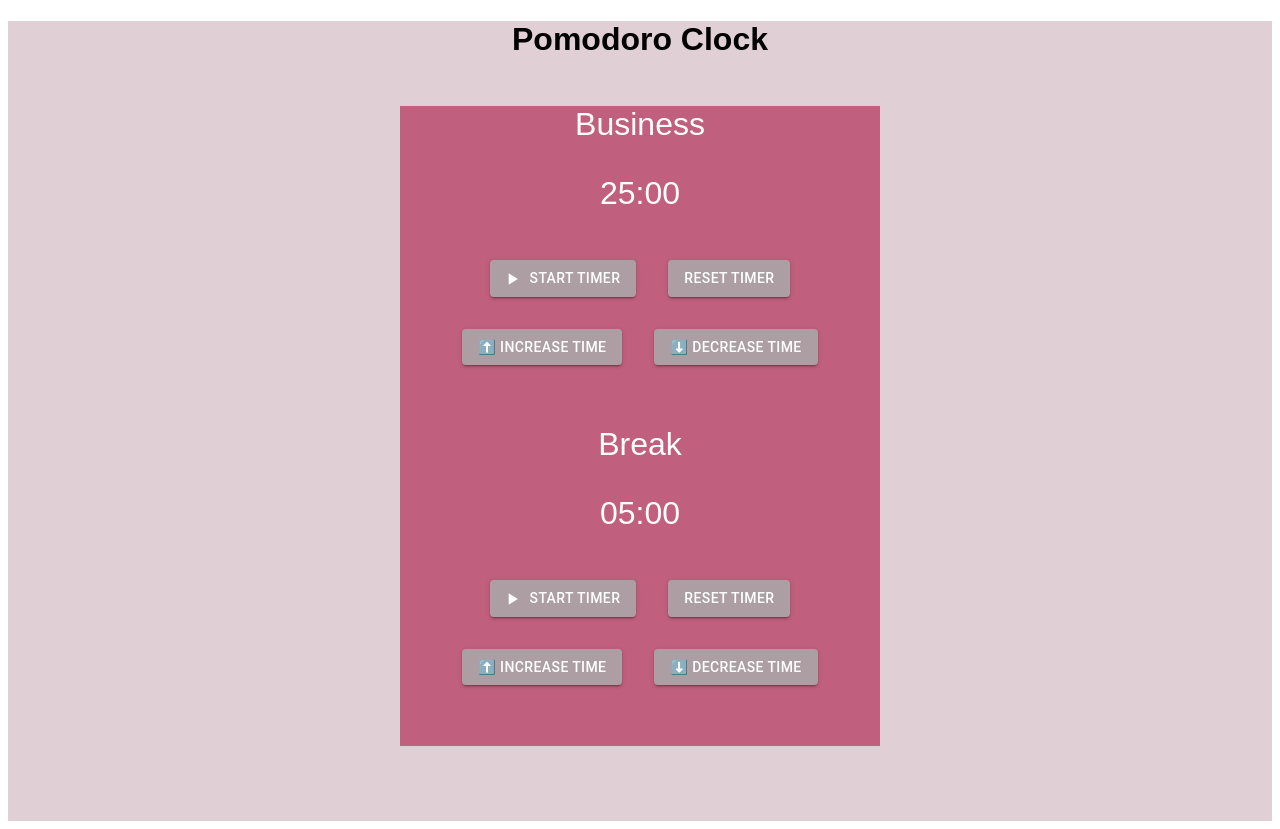
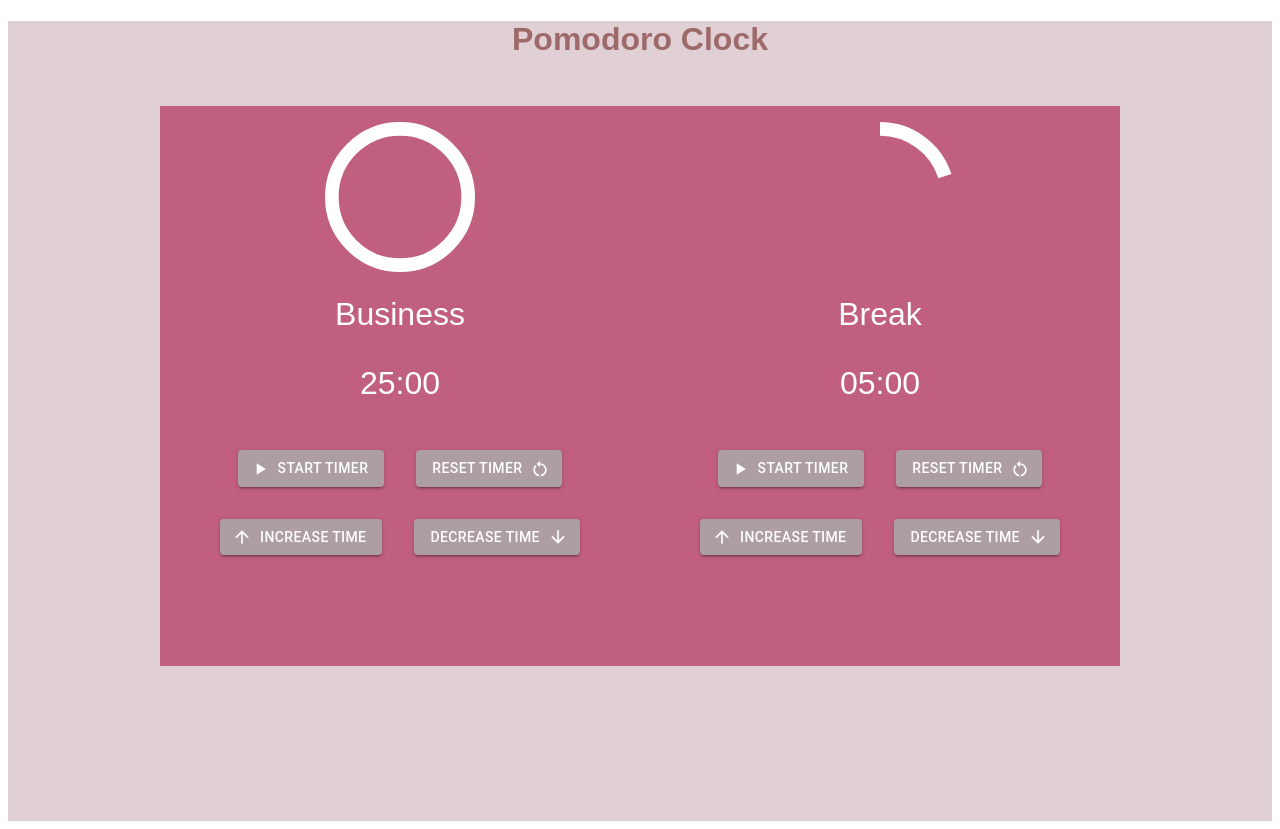
Before and after one commit to ljkahn/Pomodoro, a React (Vite) app: page /#/ in a window 1280 px wide. Built offline with nearby package versions, Linux system fonts and the light colour scheme.

Commit message:
this is a commit message

```diff
--- a/src/App.css
+++ b/src/App.css
@@ -14,6 +14,7 @@
 
 .head {
   /* margin-top: 5rem; */
+  color: rgb(157, 105, 105);
   text-align: center;
     font-family: Arial, Helvetica, sans-serif;
 }
--- a/src/pages/Pomodoro.jsx
+++ b/src/pages/Pomodoro.jsx
@@ -4,8 +4,10 @@ import Col from "react-bootstrap/Col";
 import Row from "react-bootstrap/Row";
 import Container from "react-bootstrap/Container";
 import PlayArrowIcon from "@mui/icons-material/PlayArrow";
-
-import Stack from "@mui/material/Stack";
+import RestartAltIcon from "@mui/icons-material/RestartAlt";
+import ArrowUpwardIcon from "@mui/icons-material/ArrowUpward";
+import ArrowDownwardIcon from "@mui/icons-material/ArrowDownward";
+import CircularProgress from "@mui/material/CircularProgress";
 import Button from "@mui/material/Button";
 
 function Pomodoro() {
@@ -16,6 +18,14 @@ function Pomodoro() {
   // Break session state
   const [breakTime, setBreakTime] = useState(5 * 60);
   const [isBreakActive, setIsBreakActive] = useState(false);
+
+  const calculateBizProgress = () => {
+    return (workTime / (25 * 60)) * 100; // Calculate progress percentage
+  };
+
+  const calculateBreakProgress = () => {
+    return (breakTime / (25 * 60)) * 100; // Calculate progress percentage
+  };
 
   const formatTime = (seconds) => {
     const minutes = Math.floor(seconds / 60);
@@ -92,11 +102,17 @@ function Pomodoro() {
   return (
     <>
       <h1 className="head">Pomodoro Clock</h1>
-      <Container className="card-container d-flex align-items-center justify-content-center min-vh-100">
-        <Row>
-          <Col md={6}>
-            <Card style={{ width: "30rem", height: "20rem" }} className="card">
+      <Container className="card-container d-flex flex-row align-items-center justify-content-center min-vh-100">
+        <Card style={{ width: "30rem", height: "35rem" }} className="card">
           <Card.Body>
+            <CircularProgress
+              variant="determinate"
+              value={calculateBizProgress()}
+              size={150}
+              thickness={4}
+              color="inherit"
+              sx={{ marginBottom: "1rem", marginTop: "1rem" }}
+            />
             <Card.Title>Business</Card.Title>
             <Card.Text>{formatTime(workTime)}</Card.Text>
             <Button
@@ -112,6 +128,7 @@ function Pomodoro() {
             </Button>
             <Button
               variant="contained"
+              endIcon={<RestartAltIcon />}
               onClick={resetWorkTimer}
               disabled={isWorkActive}
               style={{
@@ -121,34 +138,44 @@ function Pomodoro() {
             >
               Reset Timer
             </Button>
+
             <div>
               <Button
                 variant="contained"
+                startIcon={<ArrowUpwardIcon />}
                 onClick={() => adjustWorkTime(60)}
                 style={{
                   backgroundColor: "rgb(173, 158, 163)",
                   margin: "1rem",
                 }}
               >
-                    ⬆️ Increase Time
+                Increase Time
               </Button>
               <Button
                 variant="contained"
+                endIcon={<ArrowDownwardIcon />}
                 onClick={() => adjustWorkTime(-60)}
                 style={{
                   backgroundColor: "rgb(173, 158, 163)",
                   margin: "1rem",
                 }}
               >
-                    ⬇️ Decrease Time
+                Decrease Time
               </Button>
             </div>
           </Card.Body>
         </Card>
-          </Col>
-          <Col md={6}>
-            <Card style={{ width: "30rem", height: "20rem" }} className="card">
+
+        <Card style={{ width: "30rem", height: "35rem" }} className="card">
           <Card.Body>
+            <CircularProgress
+              variant="determinate"
+              value={calculateBreakProgress()}
+              size={150}
+              thickness={4}
+              color="inherit"
+              sx={{ marginBottom: "1rem", marginTop: "1rem" }}
+            />
             <Card.Title>Break</Card.Title>
             <Card.Text>{formatTime(breakTime)}</Card.Text>
             <Button
@@ -164,6 +191,7 @@ function Pomodoro() {
             </Button>
             <Button
               variant="contained"
+              endIcon={<RestartAltIcon />}
               onClick={resetBreakTimer}
               disabled={isBreakActive}
               style={{
@@ -176,29 +204,29 @@ function Pomodoro() {
             <div>
               <Button
                 variant="contained"
+                startIcon={<ArrowUpwardIcon />}
                 onClick={() => adjustBreakTime(60)}
                 style={{
                   backgroundColor: "rgb(173, 158, 163)",
                   margin: "1rem",
                 }}
               >
-                    ⬆️ Increase Time
+                Increase Time
               </Button>
               <Button
                 variant="contained"
+                endIcon={<ArrowDownwardIcon />}
                 onClick={() => adjustBreakTime(-60)}
                 style={{
                   backgroundColor: "rgb(173, 158, 163)",
                   margin: "1rem",
                 }}
               >
-                    ⬇️ Decrease Time
+                Decrease Time
               </Button>
             </div>
           </Card.Body>
         </Card>
-          </Col>
-        </Row>
       </Container>
     </>
   );
```
Lines whose indentation alone changed are shown as unchanged.
